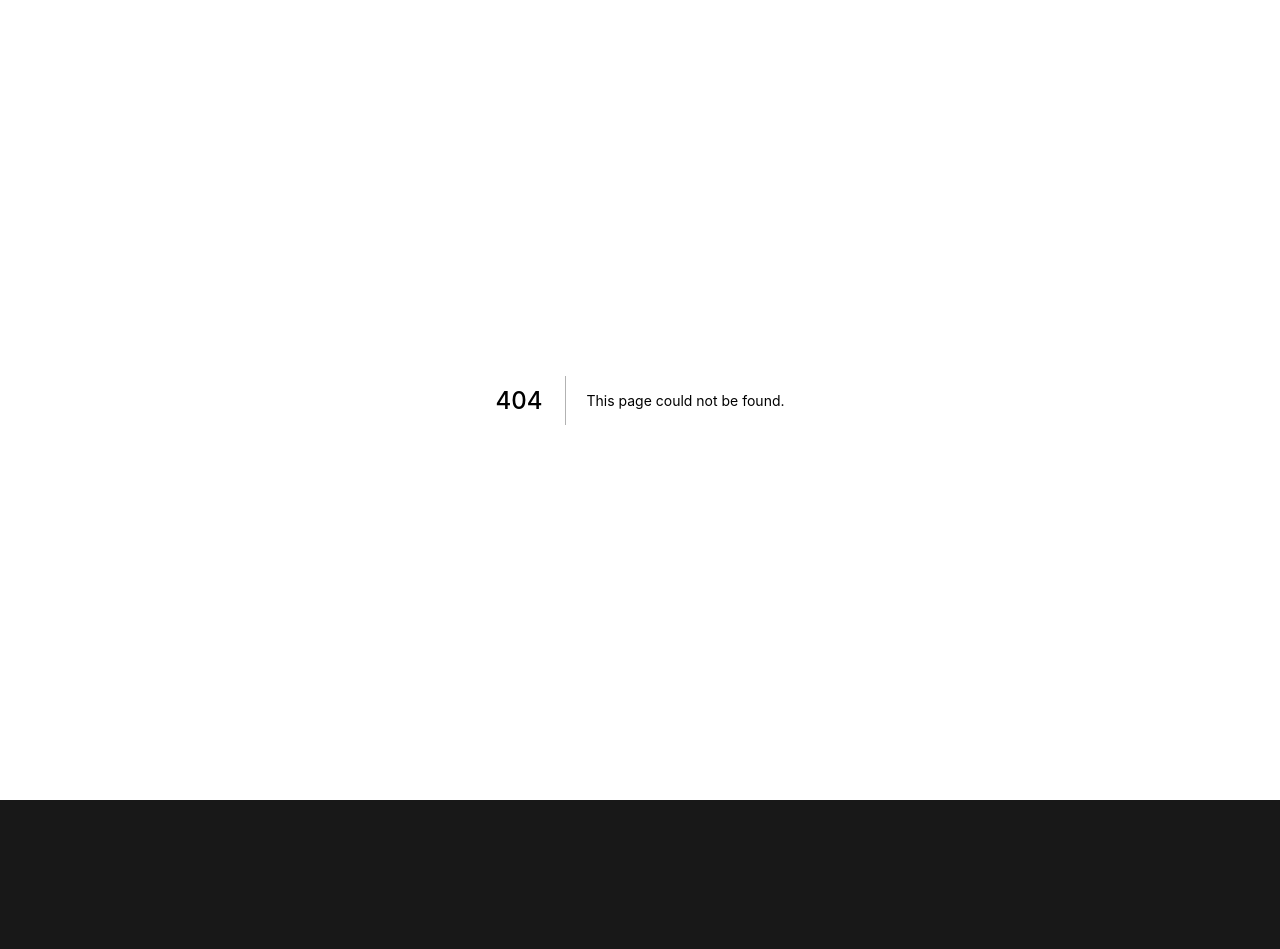
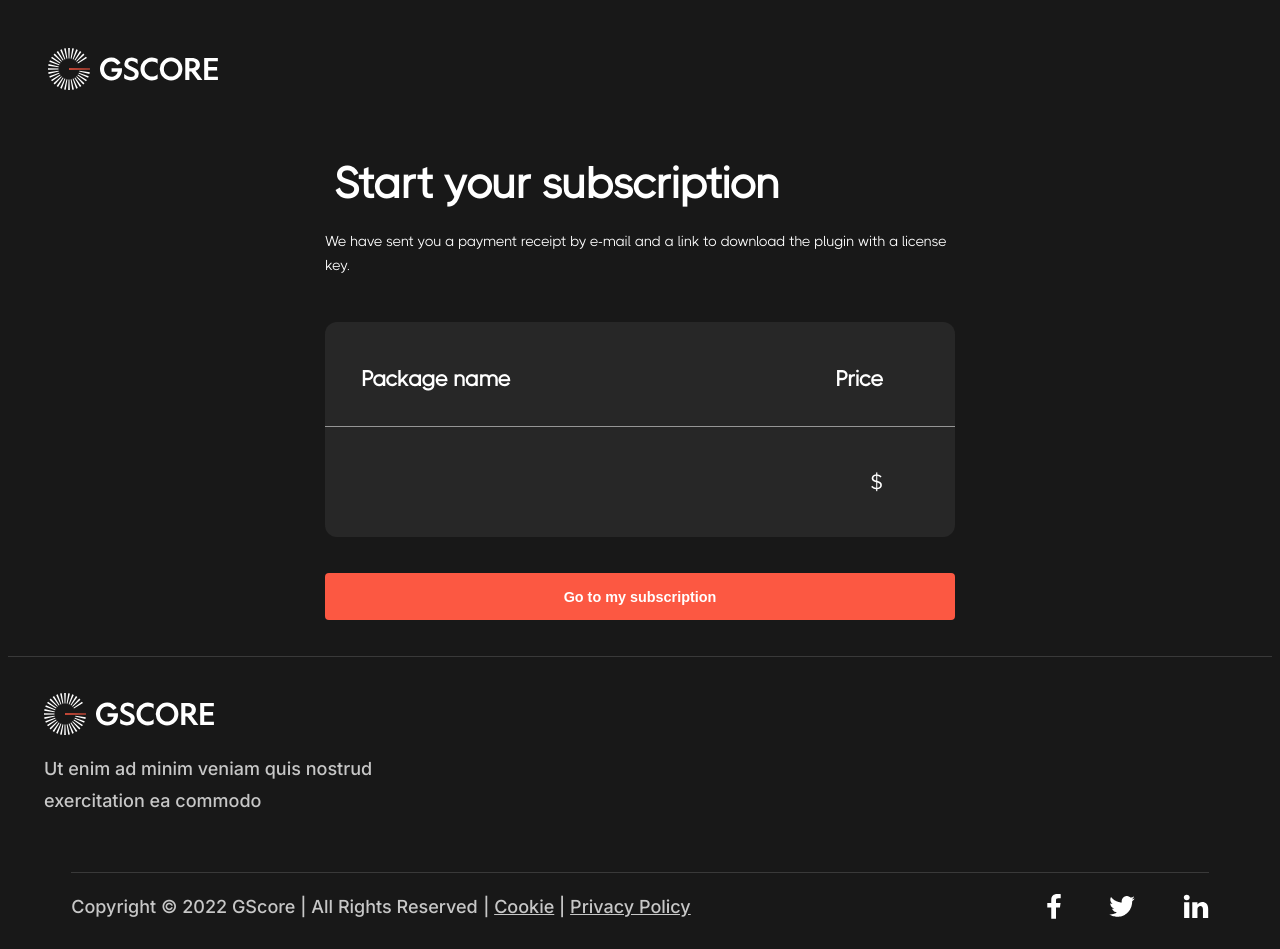
Before and after one commit to Vladeq/gsccore, a Next.js app: page /successful-purchase in a window 1280 px wide. Before the commit this address had no page. Before the commit the page ends 800 px from the top, so only its background shows below. Built offline with nearby package versions, Linux system fonts and the light colour scheme.

Commit message:
feat: successful-purchase page

```diff
--- /dev/null
+++ b/src/pages/successful-purchase.tsx
@@ -0,0 +1,138 @@
+import { useRouter } from 'next/router';
+import styled, { css } from 'styled-components';
+
+import { HeadingH2 } from '../components/heading-h2';
+import { UIButton } from '../components/ui/ui-button';
+import { MainLayout } from '../layouts/main-layout';
+import { hrefs } from '../routes/client';
+
+export default function SuccessfulPurchase(): JSX.Element {
+  const router = useRouter();
+  const { name, price } = router.query;
+  return (
+    <MainLayout>
+      <Heading>
+        <TitleBlock>
+          <HeadingH2 text="Start your subscription" />
+          <Text>
+            We have sent you a payment receipt by e-mail and a link to download the plugin
+            with a license key.
+          </Text>
+        </TitleBlock>
+        <CheckoutBlock>
+          <CheckoutTitle>
+            <CheckoutTitleText>Package name</CheckoutTitleText>
+            <CheckoutTitleText>Price</CheckoutTitleText>
+          </CheckoutTitle>
+          <LicenceBlock>
+            <LicenceText>{name}</LicenceText>
+            <Price>${price}</Price>
+          </LicenceBlock>
+        </CheckoutBlock>
+        <StyledButton
+          buttonType="primary"
+          disabled={false}
+          value="Go to my subscription"
+          isLoading={false}
+          onClick={() => router.push(hrefs.subscriptions)}
+        />
+      </Heading>
+    </MainLayout>
+  );
+}
+
+const Heading = styled.div`
+  display: flex;
+  flex-direction: column;
+  justify-content: space-around;
+  align-items: center;
+  margin-bottom: 2rem;
+  background: ${({ theme }) => theme.colors.backgroundMain};
+`;
+const TitleBlock = styled.div`
+  margin: 1rem 0 1rem 0;
+  display: flex;
+  flex-direction: column;
+  width: 35rem;
+  ${({ theme }) => css`
+    @media ${theme.devices.tabletS} {
+      width: 25rem;
+    }
+    @media ${theme.devices.mobileL} {
+      width: 20rem;
+      align-items: center;
+      justify-content: center;
+    }
+  `}
+`;
+const Text = styled.p`
+  ${({ theme }) => css`
+    color: ${theme.colors.textPrimary};
+    font-size: ${theme.sizes.extraSmall}rem;
+    font-weight: 500;
+    line-height: 24px;
+    margin: 0.5rem 0 0.5rem 0;
+  `}
+`;
+const CheckoutBlock = styled.div`
+  ${({ theme }) => css`
+    display: flex;
+    flex-direction: column;
+    background: ${theme.colors.backgroundBlock};
+    border-radius: 12px;
+    width: 35rem;
+    margin: 1rem;
+  `}
+`;
+const CheckoutTitle = styled.div`
+  ${({ theme }) => css`
+    display: flex;
+    flex-direction: row;
+    justify-content: space-between;
+    border-bottom: 1px solid ${theme.colors.filled};
+    padding: 1rem 4rem 0.5rem 2rem;
+  `}
+`;
+const CheckoutTitleText = styled.p`
+  ${({ theme }) => css`
+    color: ${theme.colors.textPrimary};
+    font-size: ${theme.sizes.normal}rem;
+    font-weight: 700;
+    line-height: 34px;
+  `}
+`;
+const LicenceBlock = styled.div`
+  display: flex;
+  flex-direction: row;
+  justify-content: space-between;
+  padding: 2rem 4rem 2rem 2rem;
+`;
+const LicenceText = styled.p`
+  ${({ theme }) => css`
+    color: ${theme.colors.textPrimary};
+    font-size: ${theme.sizes.normal}rem;
+    font-weight: 500;
+    line-height: 38px;
+    margin: 0;
+  `}
+`;
+const Price = styled.p`
+  ${({ theme }) => css`
+    color: ${theme.colors.textPrimary};
+    font-size: ${theme.sizes.normal}rem;
+    text-align: center;
+    font-weight: 500;
+    line-height: 38px;
+    margin: 0;
+  `}
+`;
+const StyledButton = styled(UIButton)`
+  margin-top: 1rem;
+  padding: 0.8rem;
+  width: 35rem;
+  ${({ theme }) => css`
+    @media ${theme.devices.mobileL} {
+      width: 80%;
+    }
+  `}
+`;
--- a/src/routes/client.ts
+++ b/src/routes/client.ts
@@ -6,4 +6,5 @@ export const hrefs = {
   setPersonalInfo: '/set-info',
   setPassword: '/set-password',
   subscriptions: '/my-subscriptions',
+  success: '/successful-purchase',
 };
```
